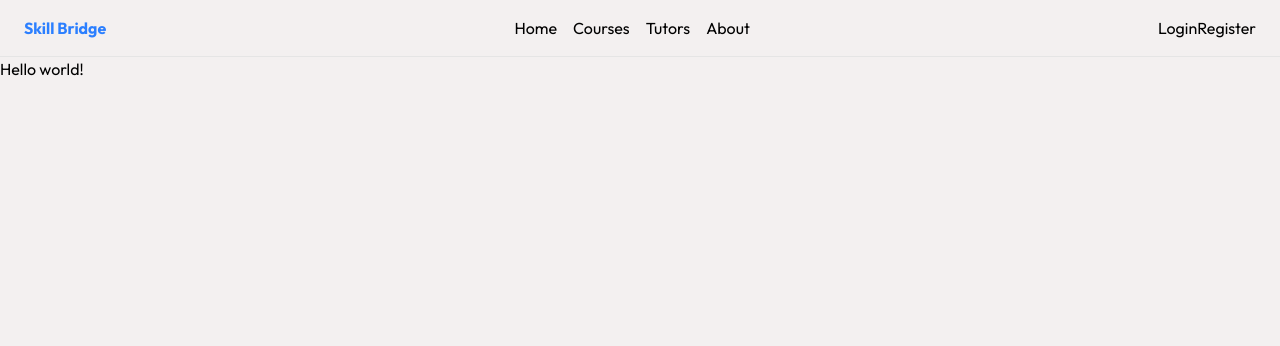
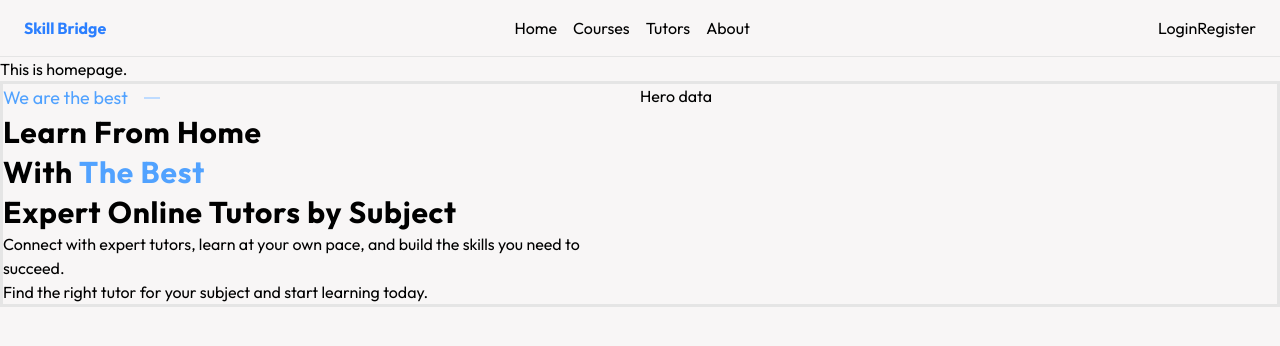
Before and after one commit to tarekbinjaman/Assignment-4-next-level-front-end-, a Next.js app: page / in a window 1280 px wide. Shown: the top 346 px of the page. Built offline with nearby package versions, Linux system fonts and the light colour scheme; no server answers.

Commit message:
working on hero in homepage

```diff
--- a/src/app/globals.css
+++ b/src/app/globals.css
@@ -5,7 +5,7 @@
 @custom-variant dark (&:is(.dark *));
 
 body {
-  background: rgb(243, 240, 240);
+  background: rgb(248, 246, 246);
   color: black;
 }
 
--- a/src/app/page.tsx
+++ b/src/app/page.tsx
@@ -1,8 +1,10 @@
-
+'use client'
+import Hero from "@/src/components/home/Hero"
 export default function Home() {
   return (
 <div>
-  <h1>Hello world!</h1>
+  <h1>This is homepage.</h1>
+  <Hero />
 </div>
   );
 }
--- /dev/null
+++ b/src/components/home/Hero.jsx
@@ -0,0 +1,33 @@
+"use client";
+export default function Hero() {
+  return (
+    <section className="border-3">
+      <div className="flex">
+        <div className="flex-1">
+          {/* text data */}
+          <div className="flex items-center gap-4">
+            <p className="text-lg text-blue-400">We are the best</p>
+            <span className="h-px flex-1 bg-blue-200 py-[1px] mr-120" />
+          </div>
+          <h1 className="text-3xl font-bold leading-10 tracking-wide">
+            Learn From Home <br />
+            With
+            <span className="text-blue-400"> The Best</span>
+            <br />
+            Expert Online Tutors by Subject
+          </h1>
+          <p>
+            Connect with expert tutors, learn at your own pace, and build the
+            skills you need to succeed.
+            <br className="hidden md:block" />
+            Find the right tutor for your subject and start learning today.
+          </p>
+        </div>
+        <div className="flex-1">
+          {/* avatar */}
+          <h1>Hero data</h1>
+        </div>
+      </div>
+    </section>
+  );
+}
```
